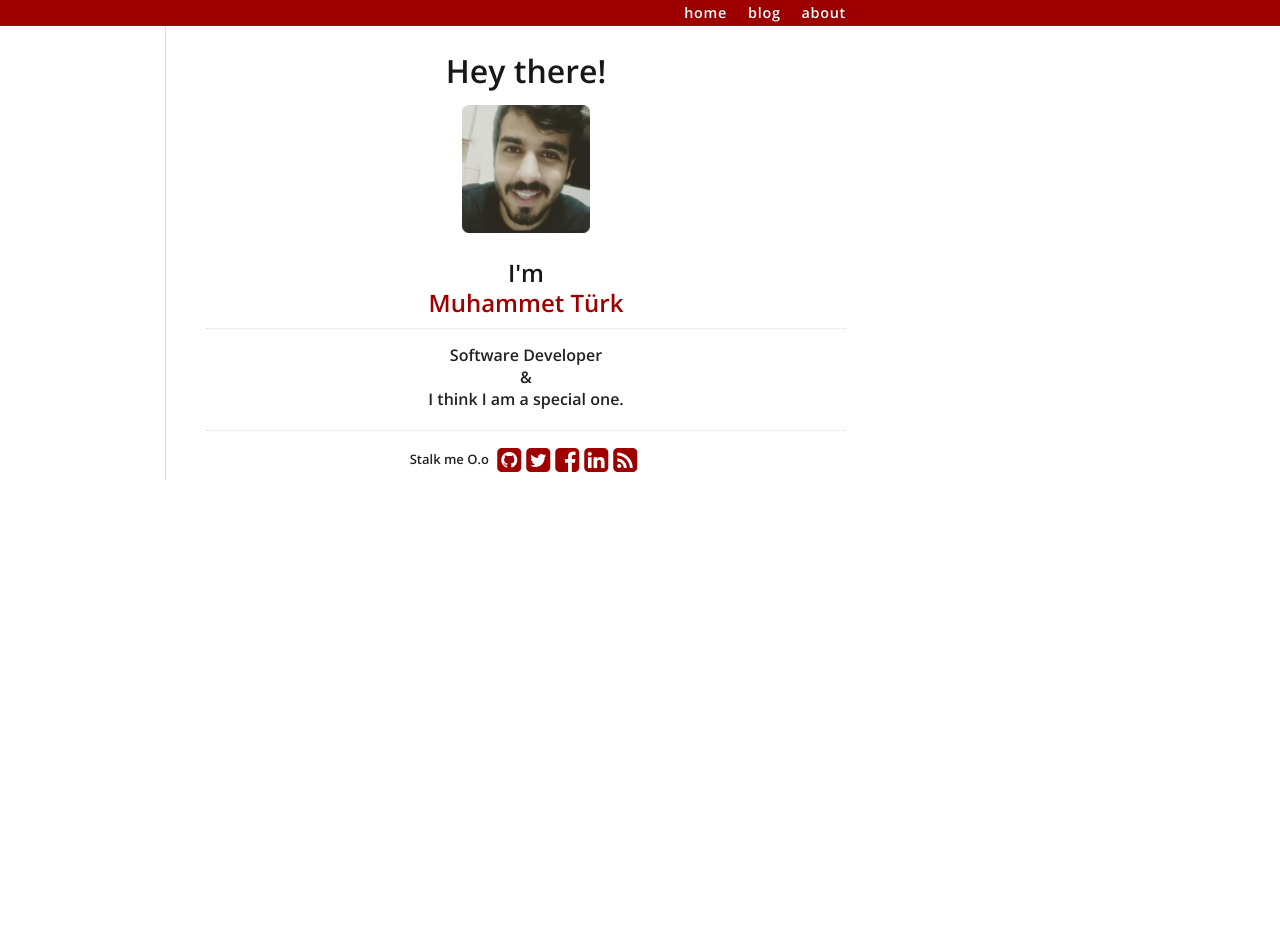
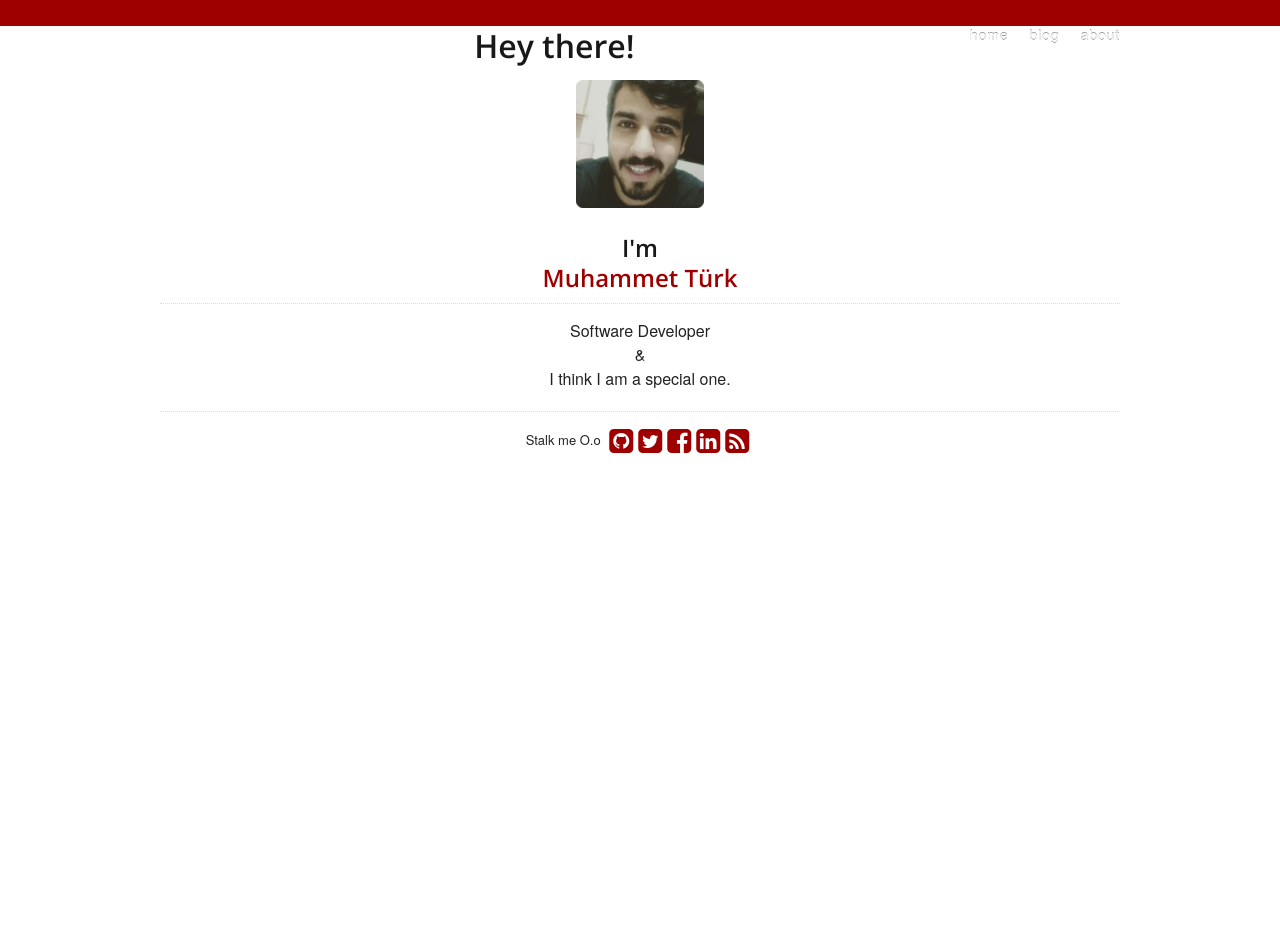
Before and after one commit to mturk111/mturk111.github.io, a Jekyll site: the page built from index.html, in a window 1280 px wide. Built offline with Jekyll 4.4.1, drawn with Linux system fonts in a browser that asks for light colours; nearby versions of some CDN libraries.

Commit message:
Update default-without-footer.html

```diff
--- a/_layouts/default-without-footer.html
+++ b/_layouts/default-without-footer.html
@@ -20,8 +20,6 @@
 </head>
 <body>
   <div class="container">
-
-    <div class="eleven columns content">
       <div id="topbar">
         <ul>
           <li><a href="/about">about</a></li>
@@ -31,7 +29,6 @@
         </ul>
       </div>
       {% include sidebar.html %}
-    </div>
   </div>
 
 {% include analytics.html %}
```
